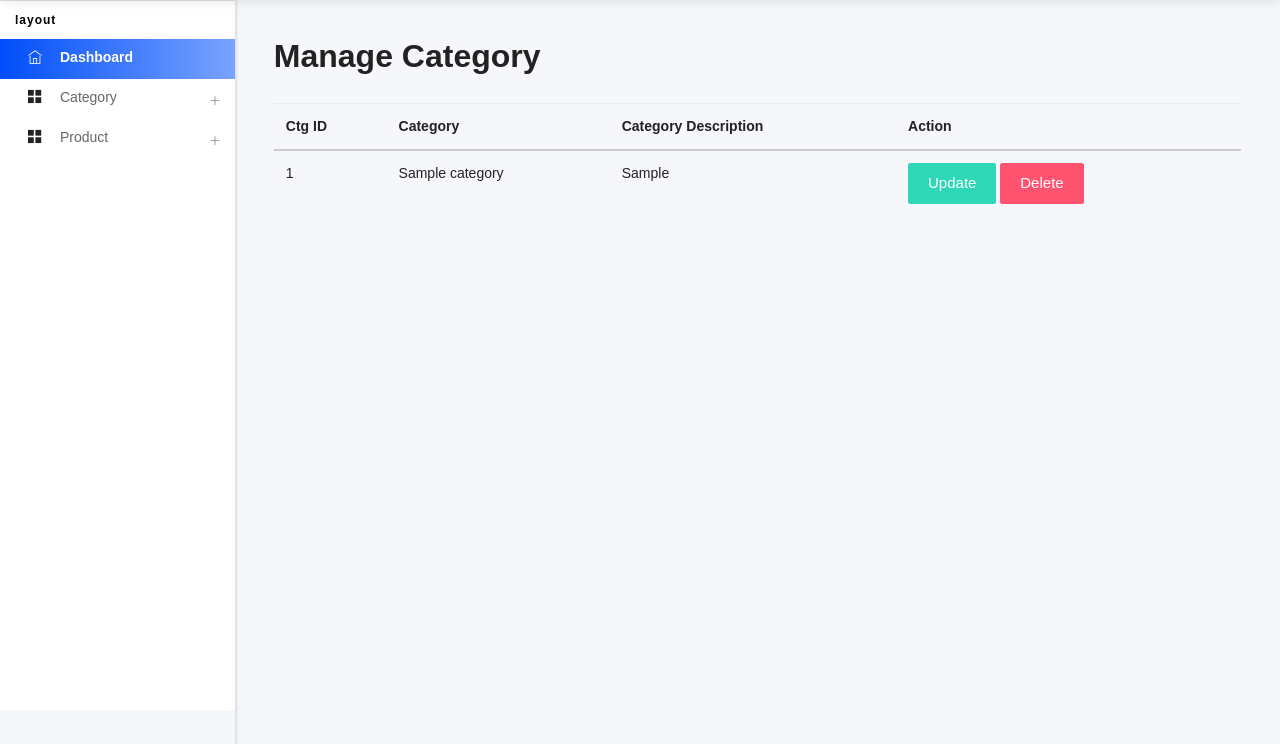
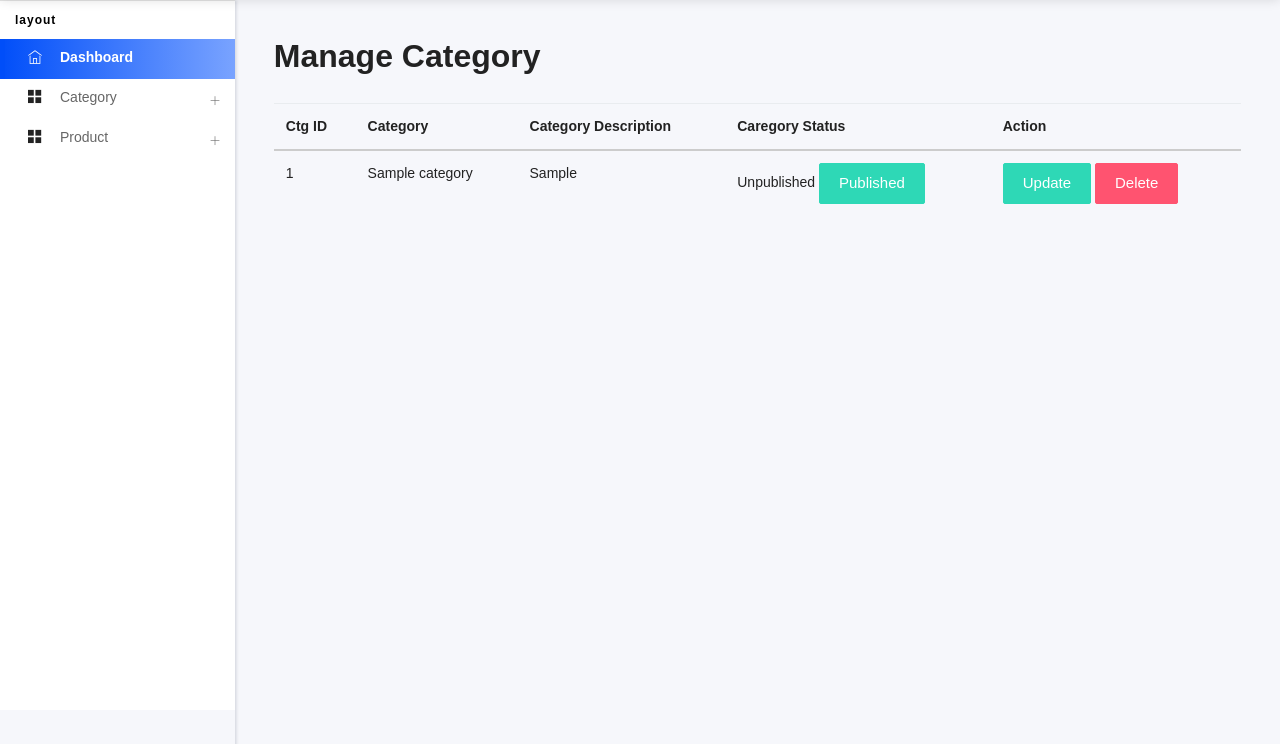
Before and after one commit to sarifjaman/ecom, a PHP site: page /manage-category in a window 1280 px wide. Shown: the part 56-800 px from the top of the page. Run offline with PHP 8.4, Linux system fonts and the light colour scheme; the visitor is signed in with stand-in values (Sample User, id 1); tables that the repository leaves empty or names only in its code hold one stand-in row (values such as "Sample post").

Commit message:
'show-table-data-category'

```diff
--- a/admin/class/adminBack.php
+++ b/admin/class/adminBack.php
@@ -75,4 +75,16 @@ class adminBack
             return $query;
         }
     }
+
+    function cat_publish($id)
+    {
+        $sql = "UPDATE category SET ctg_status=1 WHERE ctg_id=$id";
+        mysqli_query($this->conn, $sql);
+    }
+
+    function cat_unpublish($id)
+    {
+        $sql = "UPDATE category SET ctg_status=0 WHERE ctg_id=$id";
+        mysqli_query($this->conn, $sql);
+    }
 }
--- a/admin/views/manage-category-view.php
+++ b/admin/views/manage-category-view.php
@@ -1,6 +1,15 @@
 <?php
 $obj_adminback = new adminBack();
 $dis_cat = $obj_adminback->display_category();
+
+if (isset($_GET['status'])) {
+    $get_id = $_GET['id'];
+    if ($_GET['status'] == 'unpublished') {
+        $obj_adminback->cat_unpublish($get_id);
+    } elseif ($_GET['status'] == 'published') {
+        $obj_adminback->cat_publish($get_id);
+    }
+}
 ?>
 
 <h2>Manage Category</h2><br>
@@ -13,6 +22,7 @@ if ($count = mysqli_num_rows($dis_cat)) {
     echo "<th>Ctg ID</th>";
     echo "<th>Category</th>";
     echo "<th>Category Description</th>";
+    echo "<th>Caregory Status</th>";
     echo "<th>Action</th>";
     echo "</tr>";
     echo "</thead>";
@@ -20,11 +30,26 @@ if ($count = mysqli_num_rows($dis_cat)) {
     $sn = 1;
 
     while ($rows = mysqli_fetch_assoc($dis_cat)) {
+        $id = $rows['ctg_id'];
         echo "<tbody>";
         echo "<tr>";
         echo "<td>" . $sn++ . "</td>";
         echo "<td>" . $rows['ctg_name'] . "</td>";
         echo "<td>" . $rows['ctg_des'] . "</td>";
+
+        echo "<td>";
+        if ($rows['ctg_status'] == '1') {
+            echo "Published";
+?>
+            <a href="?status=unpublished&&id=<?php echo $id; ?>" class="btn btn-danger">Unpublished</a>
+        <?php
+        } else {
+            echo "Unpublished";
+        ?>
+            <a href="?status=published&&id=<?php echo $id; ?>" class="btn btn-success">Published</a>
+<?php
+        }
+        echo "</td>";
 
         echo "<td>
         <a href='' class='btn btn-success'>Update</a>
```
